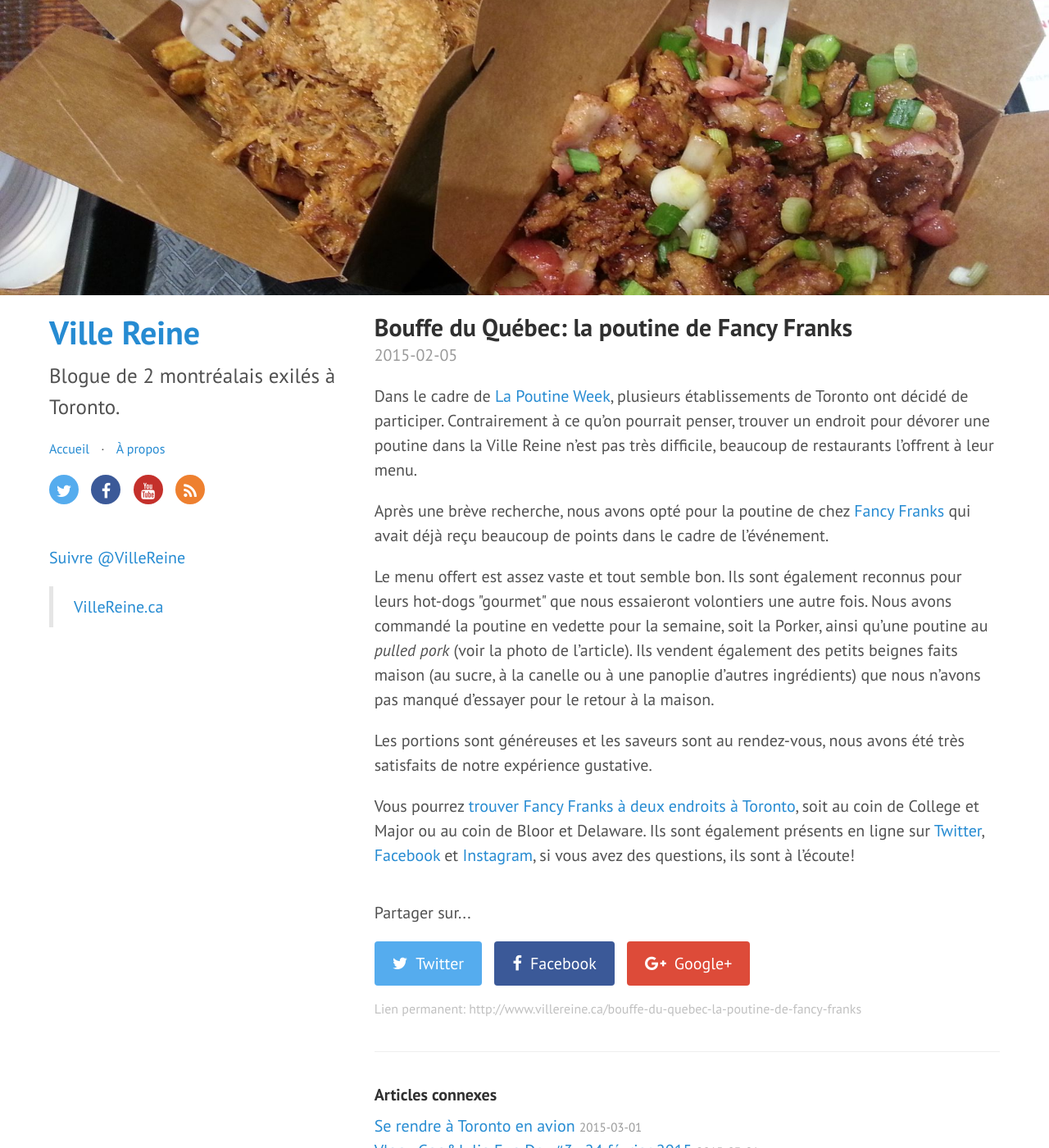
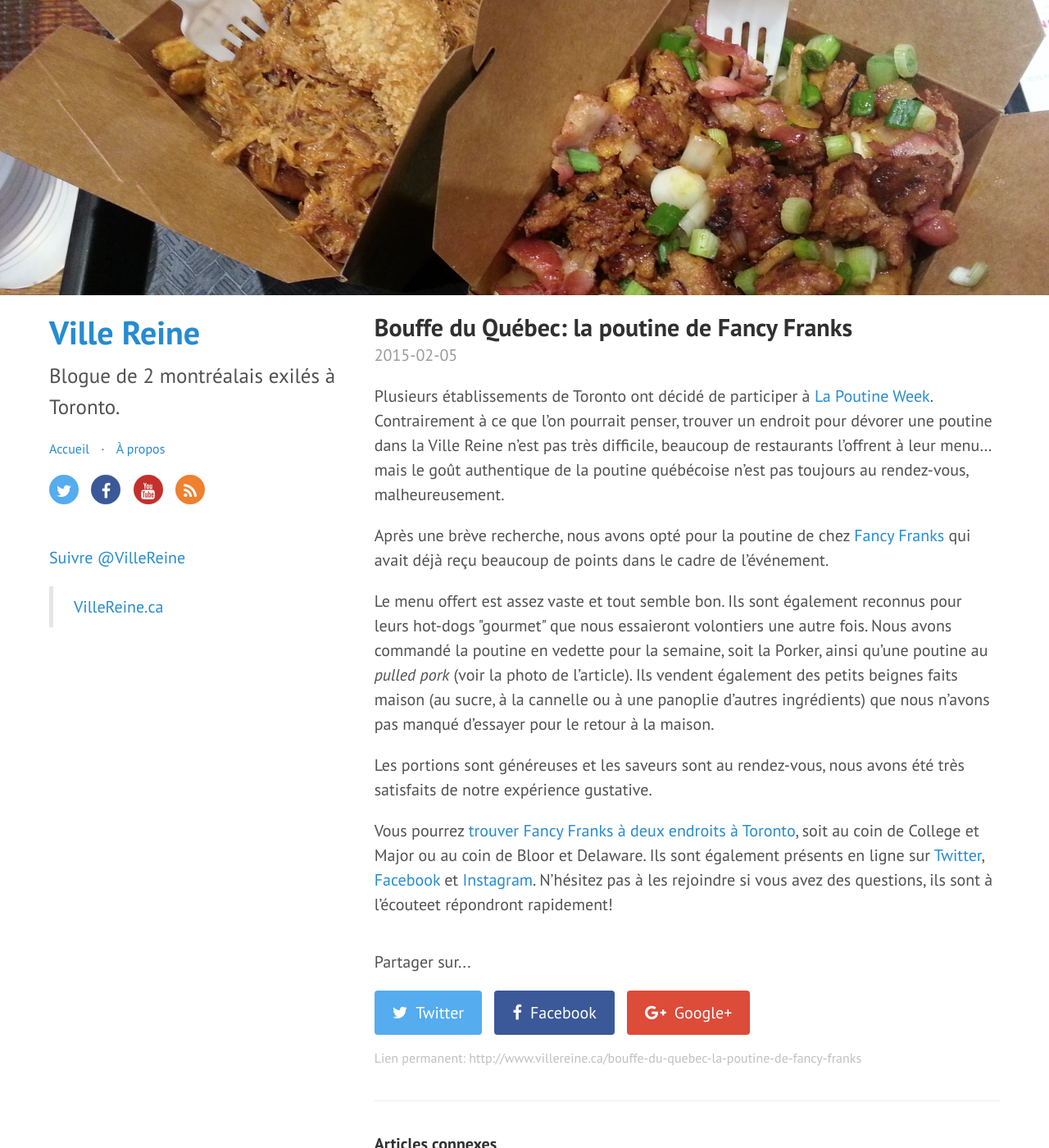
Before and after one commit to mmebonheur/villereine.github.io, a Jekyll site: the page built from _posts/2015-02-05-bouffe-du-quebec-la-poutine-de-fancy-franks.md, in a window 1280 px wide and 1400 px high. Shown: the whole window at 82% size. Built offline with Jekyll 4.4.1, drawn with Linux system fonts in a browser that asks for light colours; nearby versions of some CDN libraries; Markdown is read by kramdown in place of the engine named in the settings; comment, search, counter and statistics services are not loaded.

Commit message:
Update 2015-02-05-bouffe-du-quebec-la-poutine-de-fancy-franks.md

```diff
--- a/_posts/2015-02-05-bouffe-du-quebec-la-poutine-de-fancy-franks.md
+++ b/_posts/2015-02-05-bouffe-du-quebec-la-poutine-de-fancy-franks.md
@@ -5,12 +5,12 @@
 category: "Bouffe du Québec"
 ---
 
-Dans le cadre de [La Poutine Week](http://lapoutineweek.com/toronto), plusieurs établissements de Toronto ont décidé de participer. Contrairement à ce qu'on pourrait penser, trouver un endroit pour dévorer une poutine dans la Ville Reine n'est pas très difficile, beaucoup de restaurants l'offrent à leur menu.
+Plusieurs établissements de Toronto ont décidé de participer à [La Poutine Week](http://lapoutineweek.com/toronto). Contrairement à ce que l'on pourrait penser, trouver un endroit pour dévorer une poutine dans la Ville Reine n'est pas très difficile, beaucoup de restaurants l'offrent à leur menu... mais le goût authentique de la poutine québécoise n'est pas toujours au rendez-vous, malheureusement.
 
 Après une brève recherche, nous avons opté pour la poutine de chez [Fancy Franks](http://www.fancyfranks.com/) qui avait déjà reçu beaucoup de points dans le cadre de l'événement.
 
-Le menu offert est assez vaste et tout semble bon. Ils sont également reconnus pour leurs hot-dogs \"gourmet\" que nous essaieront volontiers une autre fois. Nous avons commandé la poutine en vedette pour la semaine, soit la Porker, ainsi qu'une poutine au _pulled pork_ (voir la photo de l'article). Ils vendent également des petits beignes faits maison (au sucre, à la canelle ou à une panoplie d'autres ingrédients) que nous n'avons pas manqué d'essayer pour le retour à la maison.
+Le menu offert est assez vaste et tout semble bon. Ils sont également reconnus pour leurs hot-dogs \"gourmet\" que nous essaieront volontiers une autre fois. Nous avons commandé la poutine en vedette pour la semaine, soit la Porker, ainsi qu'une poutine au _pulled pork_ (voir la photo de l'article). Ils vendent également des petits beignes faits maison (au sucre, à la cannelle ou à une panoplie d'autres ingrédients) que nous n'avons pas manqué d'essayer pour le retour à la maison.
 
 Les portions sont généreuses et les saveurs sont au rendez-vous, nous avons été très satisfaits de notre expérience gustative.
 
-Vous pourrez [trouver Fancy Franks à deux endroits à Toronto](http://www.fancyfranks.com/contact), soit au coin de College et Major ou au coin de Bloor et Delaware. Ils sont également présents en ligne sur [Twitter](https://twitter.com/FancyFranks), [Facebook](http://www.facebook.com/FancyFranksGourmetHotDogs?ref=hl) et [Instagram](http://instagram.com/fancy_franks), si vous avez des questions, ils sont à l'écoute!
+Vous pourrez [trouver Fancy Franks à deux endroits à Toronto](http://www.fancyfranks.com/contact), soit au coin de College et Major ou au coin de Bloor et Delaware. Ils sont également présents en ligne sur [Twitter](https://twitter.com/FancyFranks), [Facebook](http://www.facebook.com/FancyFranksGourmetHotDogs?ref=hl) et [Instagram](http://instagram.com/fancy_franks). N'hésitez pas à les rejoindre si vous avez des questions, ils sont à l'écouteet répondront rapidement!
```
